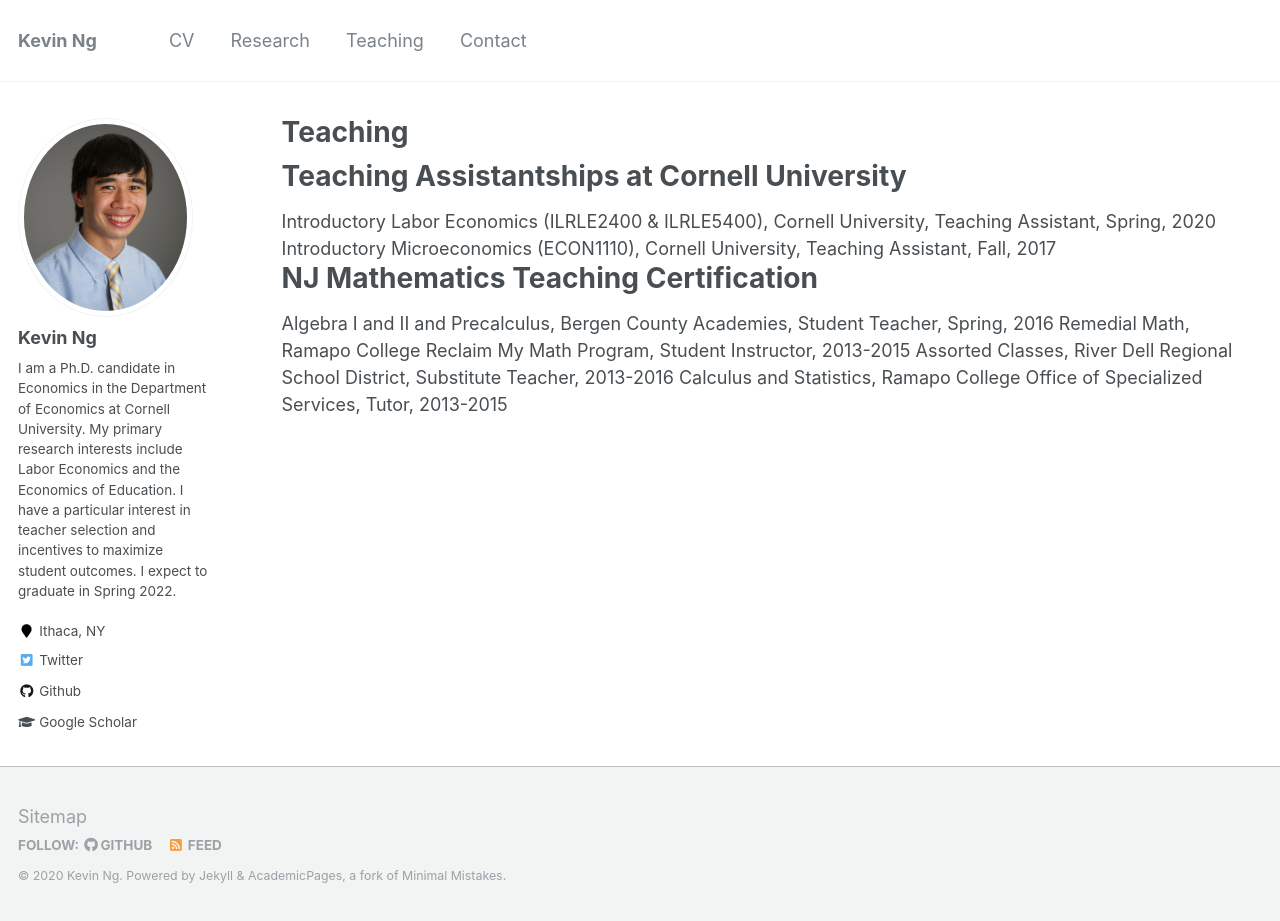
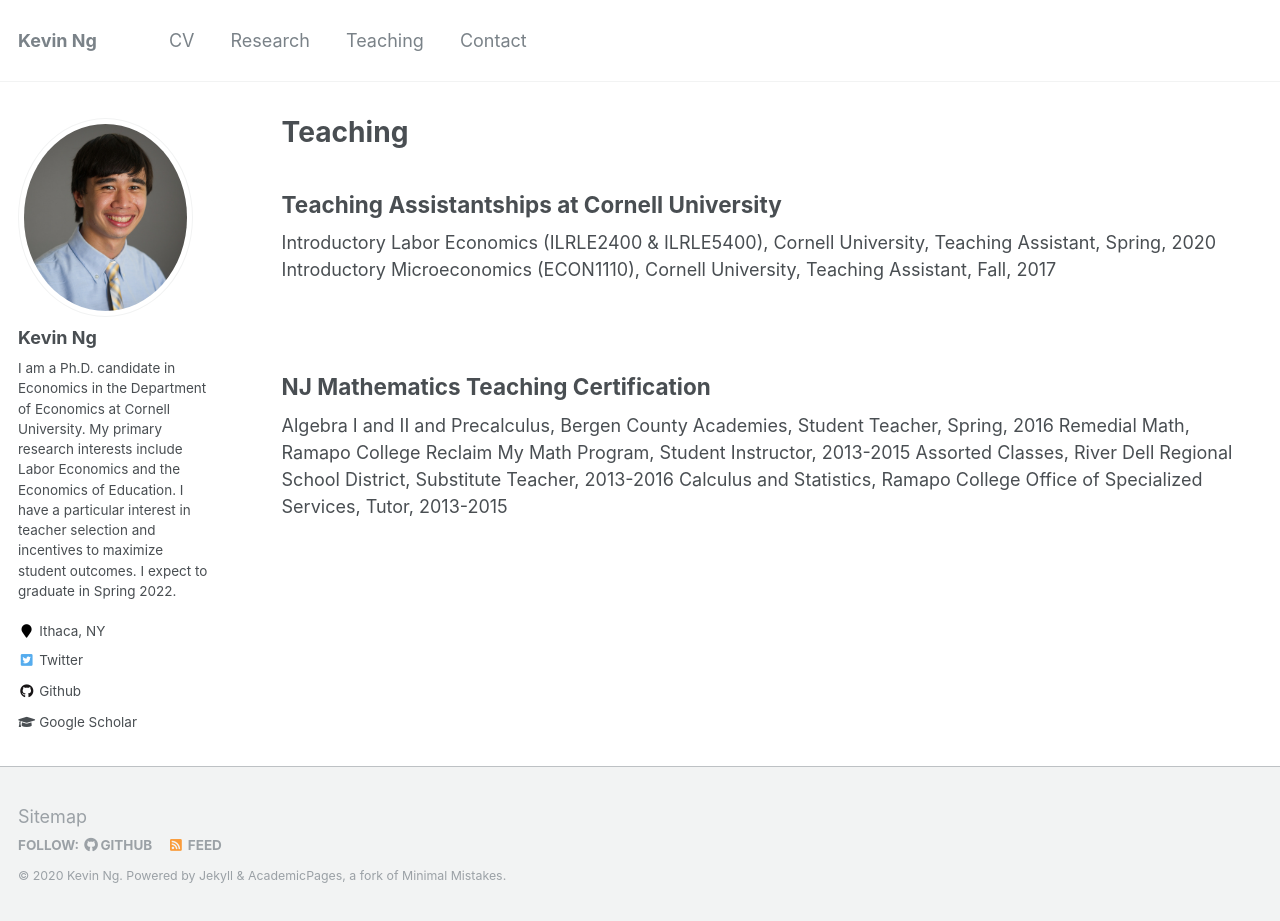
Before and after one commit to KevinCNg/kevincng.github.io, a Jekyll site: the page built from _pages/teaching.md, in a window 1280 px wide and 921 px high. Built offline with Jekyll 4.4.1, drawn with Linux system fonts in a browser that asks for light colours.

```diff
--- a/_pages/teaching.md
+++ b/_pages/teaching.md
@@ -5,11 +5,11 @@ permalink: /teaching/
 author_profile: true
 ---
 
-<h1> Teaching Assistantships at Cornell University</h1>
+<h2> Teaching Assistantships at Cornell University</h2>
 <div>Introductory Labor Economics (ILRLE2400 & ILRLE5400), Cornell University, Teaching Assistant, Spring, 2020
-Introductory Microeconomics (ECON1110), Cornell University, Teaching Assistant, Fall, 2017 </div>
+Introductory Microeconomics (ECON1110), Cornell University, Teaching Assistant, Fall, 2017 </div><br>
 
-<h1> NJ Mathematics Teaching Certification</h1>
+<h2> NJ Mathematics Teaching Certification</h2>
 <div>Algebra I and II and Precalculus, Bergen County Academies, Student Teacher, Spring, 2016
 Remedial Math, Ramapo College Reclaim My Math Program, Student Instructor, 2013-2015
 Assorted Classes, River Dell Regional School District, Substitute Teacher, 2013-2016
```
